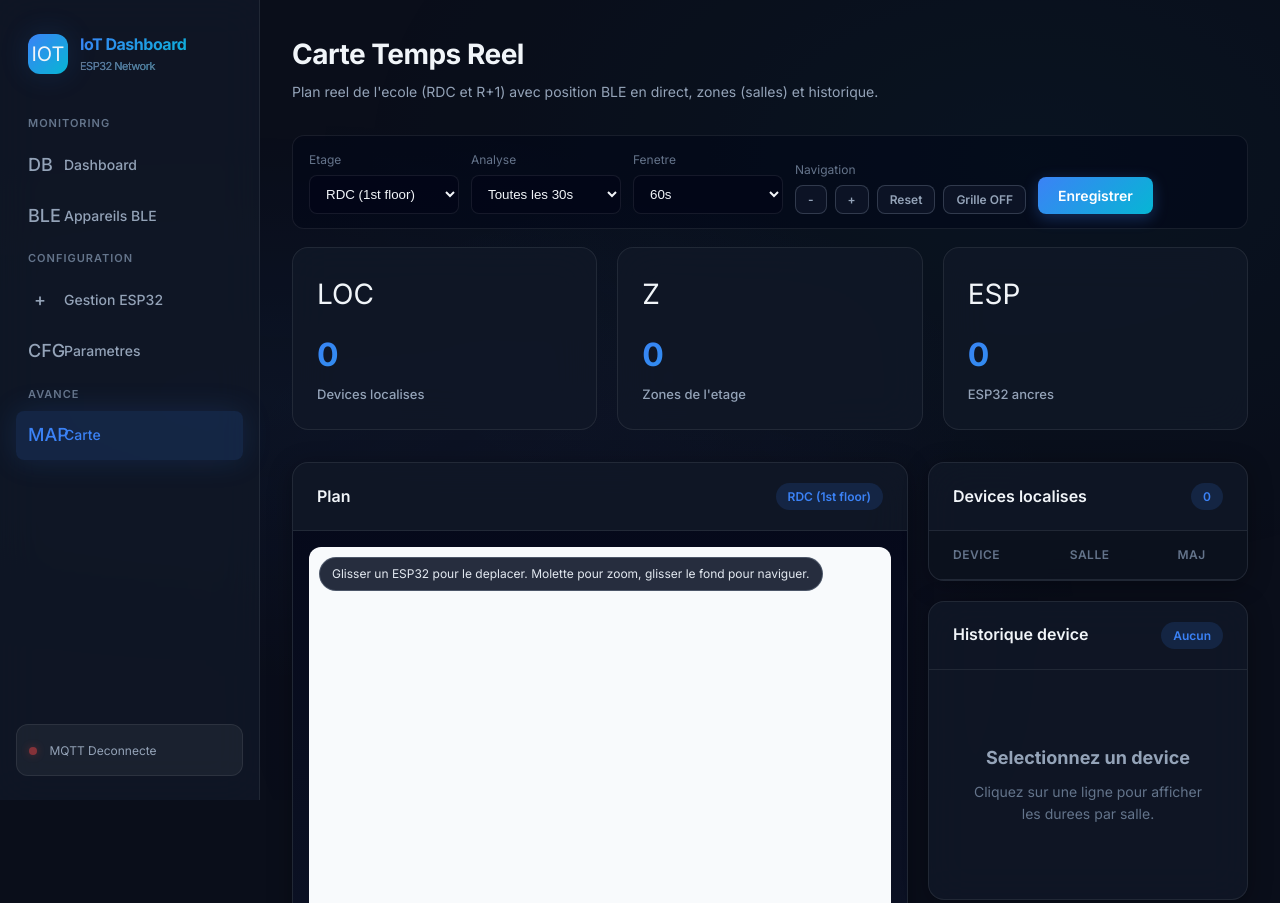
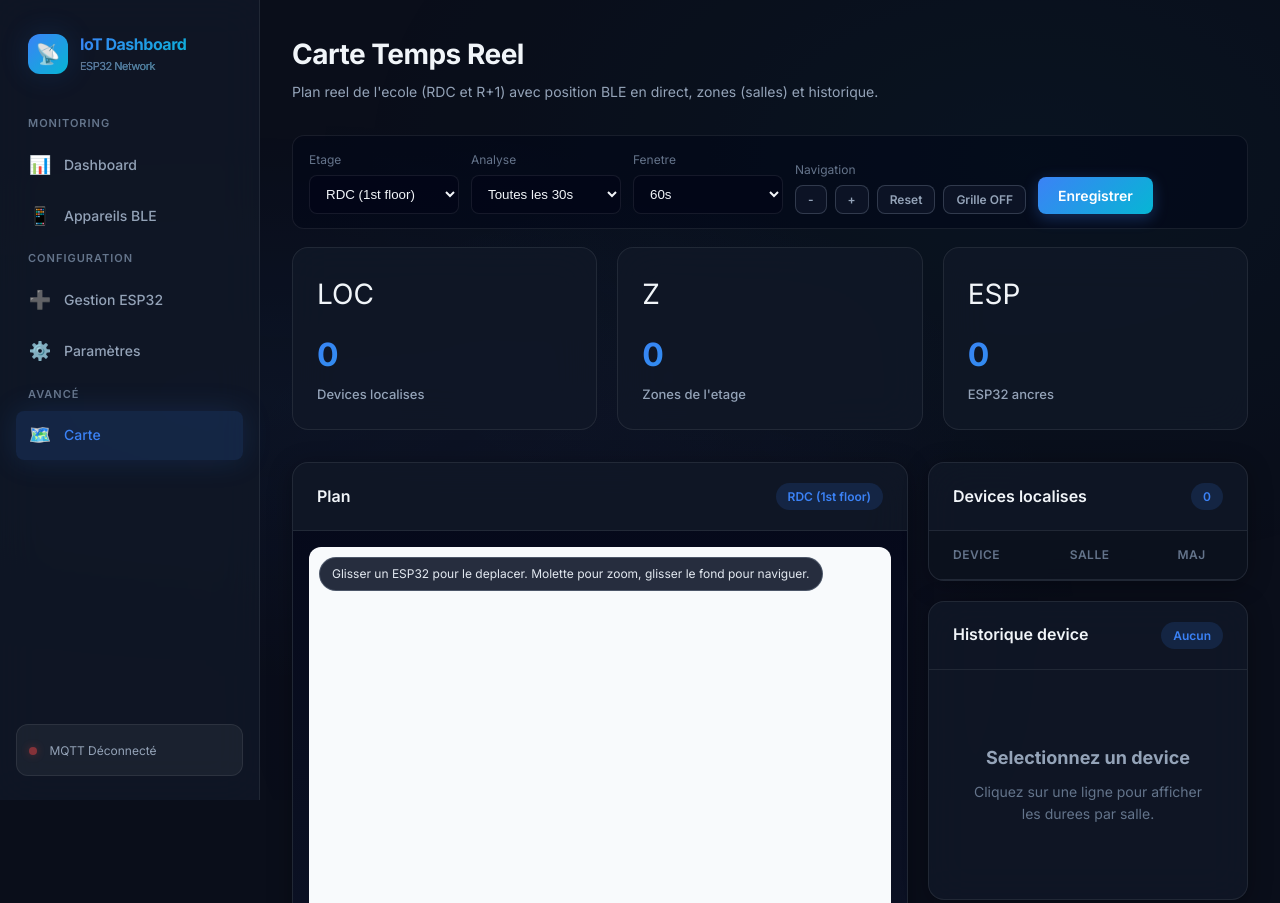
Before and after one commit to LittleWolf-Code/Projet_IoT, a website: page webapp/public/map.html in a window 1280 px wide. Shown: the top 903 px of the page. Drawn offline with nearby package versions, Linux system fonts and the light colour scheme; no server answers.

Commit message:
icons added

```diff
--- a/webapp/public/map.html
+++ b/webapp/public/map.html
@@ -11,7 +11,7 @@
   <div class="app-container">
     <nav class="sidebar">
       <div class="sidebar-brand">
-        <div class="brand-icon">IOT</div>
+        <div class="brand-icon">&#x1F4E1;</div>
         <div>
           <h1>IoT Dashboard<span class="brand-sub">ESP32 Network</span></h1>
         </div>
@@ -20,11 +20,11 @@
       <div class="nav-section">
         <div class="nav-section-title">Monitoring</div>
         <a href="/" class="nav-link">
-          <span class="nav-icon">DB</span>
+          <span class="nav-icon">&#x1F4CA;</span>
           <span>Dashboard</span>
         </a>
         <a href="/ble.html" class="nav-link">
-          <span class="nav-icon">BLE</span>
+          <span class="nav-icon">&#x1F4F1;</span>
           <span>Appareils BLE</span>
         </a>
       </div>
@@ -32,26 +32,26 @@
       <div class="nav-section">
         <div class="nav-section-title">Configuration</div>
         <a href="/manage.html" class="nav-link">
-          <span class="nav-icon">+</span>
+          <span class="nav-icon">&#x2795;</span>
           <span>Gestion ESP32</span>
         </a>
         <a href="/settings.html" class="nav-link">
-          <span class="nav-icon">CFG</span>
-          <span>Parametres</span>
+          <span class="nav-icon">&#x2699;&#xFE0F;</span>
+          <span>Paramètres</span>
         </a>
       </div>
 
       <div class="nav-section">
-        <div class="nav-section-title">Avance</div>
+        <div class="nav-section-title">Avancé</div>
         <a href="/map.html" class="nav-link active">
-          <span class="nav-icon">MAP</span>
+          <span class="nav-icon">&#x1F5FA;&#xFE0F;</span>
           <span>Carte</span>
         </a>
       </div>
 
       <div class="mqtt-status" id="mqtt-status">
         <span class="mqtt-status-dot disconnected" id="mqtt-dot"></span>
-        <span class="mqtt-status-text" id="mqtt-text">MQTT Deconnecte</span>
+        <span class="mqtt-status-text" id="mqtt-text">MQTT Déconnecté</span>
       </div>
     </nav>
 
```
